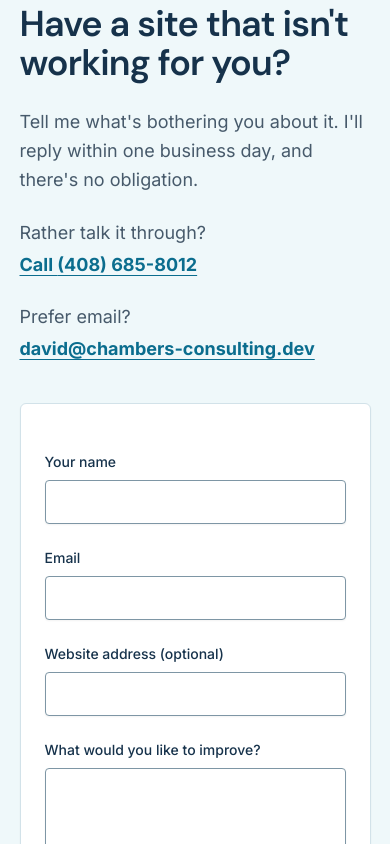
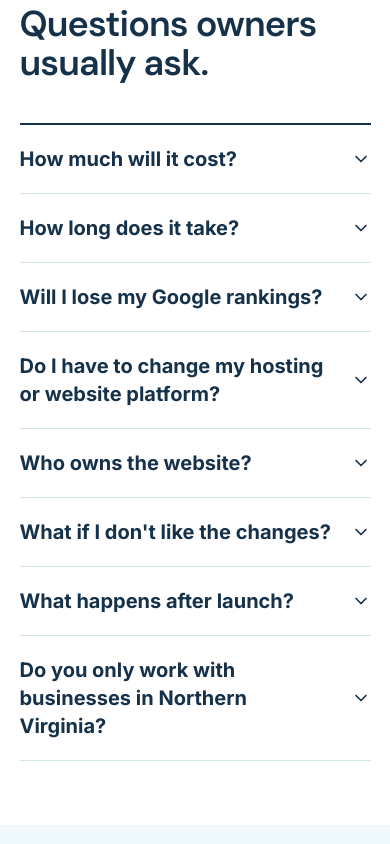
Before and after one commit to zarkasias/portfolio, a Next.js app: page / in a window 390 px wide. Shown: the part 6860-7704 px from the top of the page. Built offline with nearby package versions, Linux system fonts and the light colour scheme; no server answers.

Commit message:
Add FAQ section with FAQPage structured data
Co-Authored-By: Claude Opus 5.5 <noreply@anthropic.com>
Claude-Session: https://claude.ai/code/session_011gvovmx8xTYfBokFr3Qadh

```diff
--- a/app/page.tsx
+++ b/app/page.tsx
@@ -5,6 +5,7 @@ import { About } from "@/components/About";
 import { Process } from "@/components/Process";
 import { ContactCta } from "@/components/ContactCta";
 import { Pricing } from "@/components/Pricing";
+import { Faq } from "@/components/Faq";
 
 export default function Home() {
   return (
@@ -14,6 +15,7 @@ export default function Home() {
       <Process />
       <Pricing />
       <About />
+      <Faq />
       <ContactCta />
     </PageLayout>
   );
--- /dev/null
+++ b/components/Faq.tsx
@@ -0,0 +1,94 @@
+import { ChevronDown } from "lucide-react";
+
+const faqs = [
+  {
+    question: "How much will it cost?",
+    answer:
+      "Most projects are a fixed $1,500 or $3,500, and bigger ones start at $6,500. After a free checkup and a short call, you'll get the exact price in writing before any work starts. No hourly billing and no surprise invoices.",
+  },
+  {
+    question: "How long does it take?",
+    answer:
+      "A Refresh usually takes 1 to 2 weeks and a Redesign 3 to 4 weeks. Your current site stays up the whole time, so customers can still find you.",
+  },
+  {
+    question: "Will I lose my Google rankings?",
+    answer:
+      "No. Because I improve the site you have rather than starting over, your pages and addresses stay put. Anything that does move gets a redirect, and I check your Google listing after launch.",
+  },
+  {
+    question: "Do I have to change my hosting or website platform?",
+    answer:
+      "Usually not. I work with what you have. If moving would save you money or trouble, I'll explain why and let you decide.",
+  },
+  {
+    question: "Who owns the website?",
+    answer:
+      "You do. Once the final payment is made, the site, its content, and your domain are yours, whether or not you keep working with me.",
+  },
+  {
+    question: "What if I don't like the changes?",
+    answer:
+      "You review everything on a private preview before it goes live, and two rounds of changes are included. Nothing launches until you approve it.",
+  },
+  {
+    question: "What happens after launch?",
+    answer:
+      "I walk you through the updated site. You can take it from there, or choose a care plan from $99 a month that covers hosting, updates, backups, and security, with monthly edits on higher plans.",
+  },
+  {
+    question: "Do you only work with businesses in Northern Virginia?",
+    answer:
+      "No. I'm based in Northern Virginia and happy to meet locally, but I work with businesses anywhere by phone and video.",
+  },
+];
+
+const faqSchema = {
+  "@context": "https://schema.org",
+  "@type": "FAQPage",
+  mainEntity: faqs.map(({ question, answer }) => ({
+    "@type": "Question",
+    name: question,
+    acceptedAnswer: { "@type": "Answer", text: answer },
+  })),
+};
+
+export function Faq() {
+  return (
+    <section
+      id="faq"
+      aria-labelledby="faq-heading"
+      className="scroll-mt-16 py-16 md:py-24"
+    >
+      <script
+        type="application/ld+json"
+        dangerouslySetInnerHTML={{ __html: JSON.stringify(faqSchema) }}
+      />
+      <div className="page-width grid gap-10 lg:grid-cols-[2fr_3fr] lg:gap-16">
+        <h2
+          id="faq-heading"
+          className="font-heading text-4xl font-semibold leading-[1.1] [text-wrap:balance] md:text-5xl"
+        >
+          Questions owners usually ask.
+        </h2>
+
+        <div className="border-t-2 border-foreground">
+          {faqs.map(({ question, answer }) => (
+            <details key={question} className="group border-b border-border">
+              <summary className="flex cursor-pointer list-none items-center justify-between gap-4 py-5 text-xl font-bold [&::-webkit-details-marker]:hidden">
+                {question}
+                <ChevronDown
+                  aria-hidden="true"
+                  className="h-5 w-5 shrink-0 transition-transform group-open:rotate-180"
+                />
+              </summary>
+              <p className="max-w-[60ch] pb-6 text-lg leading-relaxed text-muted-foreground">
+                {answer}
+              </p>
+            </details>
+          ))}
+        </div>
+      </div>
+    </section>
+  );
+}
```
